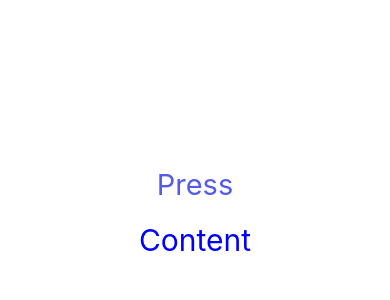
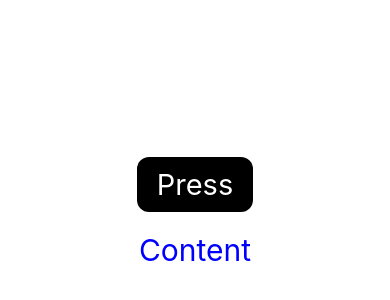
Before and after one commit to isharax9/Hello-React-Native, a React Native app: screen / in a window 390 px wide. Shown: the part 210-510 px from the top of the page. Built offline with nearby package versions, Linux system fonts and the light colour scheme.

Commit message:
TouchableOpacity
Don't use this shit use instead of Pressable

```diff
--- a/App.js
+++ b/App.js
@@ -1,5 +1,6 @@
 import { StatusBar } from "expo-status-bar";
 import { useState } from "react";
+import { TouchableOpacity } from "react-native";
 import { Alert } from "react-native";
 import { Pressable } from "react-native";
 import { SafeAreaView } from "react-native";
@@ -13,9 +14,11 @@ const ui = (
   <SafeAreaView style={styles.view1}>
     <StatusBar hidden={false}/>
 
-    <Pressable onPress={m}>
-      <Text style={styles.text1}>Press</Text>
-    </Pressable>
+    <TouchableOpacity onPress={m} activeOpacity={0.4}>
+      <View style={styles.btn}>
+        <Text style={styles.text1}>Press</Text>
+      </View>
+    </TouchableOpacity>
 
     <View>
       <Text style={styles.text2}>{getContent}</Text>
@@ -45,12 +48,19 @@ const styles = StyleSheet.create(
     },
     text1:{
       fontSize:29,
-      color:"rgb(82, 92, 232)",
+      color:"#ffffff",
     },
     text2:{
       fontSize:30,
       color:"#0000ff",
       marginTop:20,
+    },
+    btn:{
+      backgroundColor: "#000000",
+      paddingHorizontal:20,
+      paddingVertical:10,
+      borderRadius:12,
+
     }
 
   }
```
